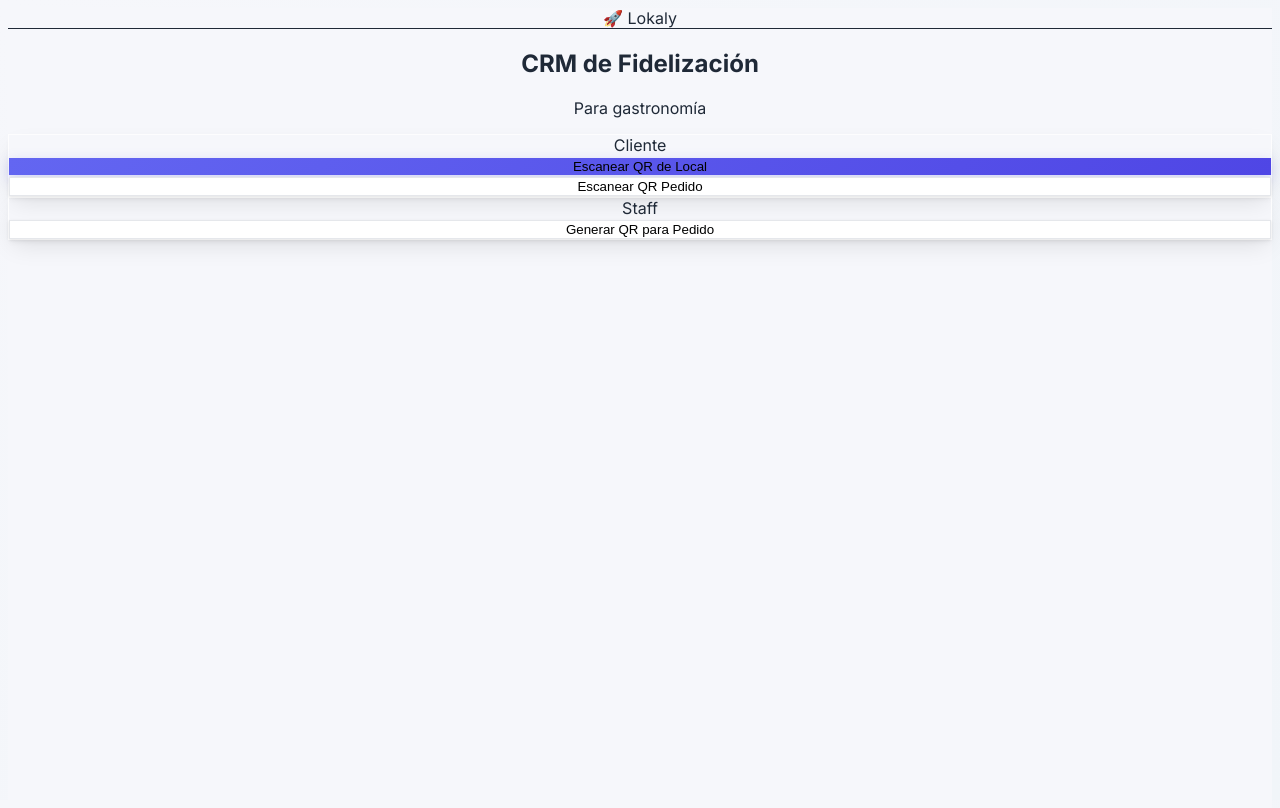
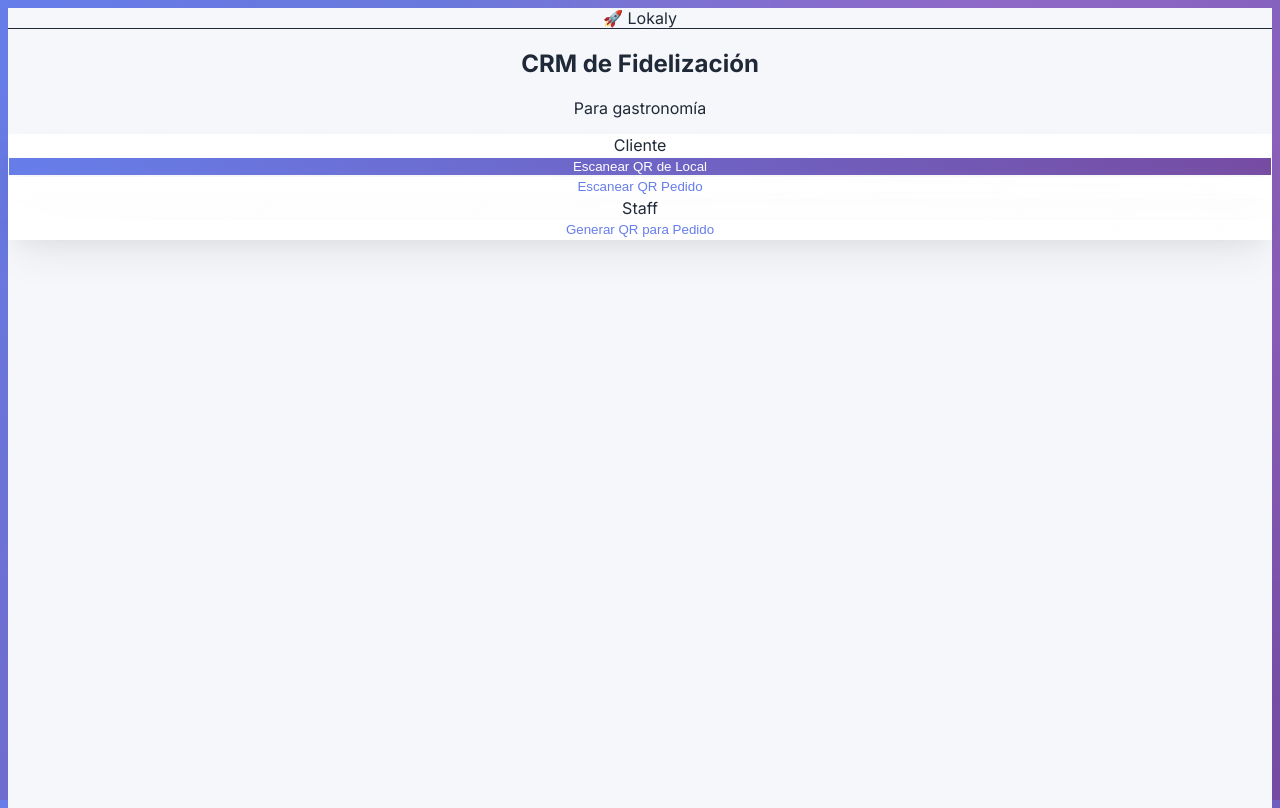
Before and after one commit to nicodeangelis/lokaly_cliente, a React (Vite) app in the folder apps/web/: page / in a window 1280 px wide. Built offline with nearby package versions, Linux system fonts and the light colour scheme; no server answers.

Commit message:
🎨 BEAUTIFUL UI OVERHAUL - FINAL VERSION

```diff
--- a/apps/web/src/components/AppShell.tsx
+++ b/apps/web/src/components/AppShell.tsx
@@ -7,23 +7,24 @@ export default function AppShell({ children, title='Lokaly', points }: Props){
       <header
         className="sticky top-0 z-40 backdrop-blur border-b"
         style={{
-          background: 'rgba(255, 255, 255, 0.8)',
+          background: 'linear-gradient(135deg, rgba(255,255,255,0.95) 0%, rgba(255,255,255,0.9) 100%)',
           backdropFilter: 'blur(20px)',
-          borderBottom: '1px solid rgba(0, 0, 0, 0.1)'
+          borderBottom: '1px solid rgba(255,255,255,0.3)',
+          boxShadow: '0 4px 20px -5px rgba(0, 0, 0, 0.1)'
         }}
       >
-        <div className="max-w-screen-sm mx-auto px-4 h-14 flex items-center justify-between">
-          <div className="font-semibold text-lg">{title}</div>
+        <div className="max-w-screen-sm mx-auto px-4 h-16 flex items-center justify-between">
+          <div className="font-bold text-xl" style={{color: '#667eea'}}>{title}</div>
           {typeof points === 'number' && (
             <div
-              className="text-sm px-3 py-1 rounded-full font-medium"
+              className="text-sm px-4 py-2 rounded-full font-bold"
               style={{
-                background: 'linear-gradient(135deg, #eef2ff 0%, #e0e7ff 100%)',
-                color: '#4338ca',
-                border: '1px solid rgba(99, 102, 241, 0.2)'
+                background: 'linear-gradient(135deg, #667eea 0%, #764ba2 100%)',
+                color: 'white',
+                boxShadow: '0 4px 15px -5px rgba(102, 126, 234, 0.4)'
               }}
             >
-              Puntos: {points}
+              {points} pts
             </div>
           )}
         </div>
--- a/apps/web/src/components/BottomNav.tsx
+++ b/apps/web/src/components/BottomNav.tsx
@@ -9,47 +9,64 @@ export function BottomNav(){
     <nav
       className="fixed bottom-0 inset-x-0 z-40 border-t safe-bottom"
       style={{
-        background: 'rgba(255, 255, 255, 0.95)',
+        background: 'linear-gradient(135deg, rgba(255,255,255,0.95) 0%, rgba(255,255,255,0.9) 100%)',
         backdropFilter: 'blur(20px)',
-        borderTop: '1px solid rgba(0, 0, 0, 0.1)'
+        borderTop: '1px solid rgba(255,255,255,0.3)',
+        boxShadow: '0 -4px 20px -5px rgba(0, 0, 0, 0.1)'
       }}
     >
-      <div className="max-w-screen-sm mx-auto grid grid-cols-4 py-2">
+      <div className="max-w-screen-sm mx-auto grid grid-cols-4 py-3">
         <NavLink
           to="/app/home"
-          className={({isActive})=>`${link} ${isActive?'font-semibold':''}`}
+          className={({isActive})=>`${link} ${isActive?'font-bold':''} transition-all duration-300`}
           style={({isActive}) => ({
-            color: isActive ? '#4338ca' : '#6b7280'
+            color: isActive ? '#667eea' : '#9ca3af',
+            transform: isActive ? 'translateY(-2px)' : 'translateY(0)'
           })}
         >
-          {<Home size={22}/>}Inicio
+          <div style={{filter: isActive ? 'drop-shadow(0 4px 8px rgba(102, 126, 234, 0.3))' : 'none'}}>
+            {<Home size={24}/>}
+          </div>
+          Inicio
         </NavLink>
         <NavLink
           to="/app/benefits"
-          className={({isActive})=>`${link} ${isActive?'font-semibold':''}`}
+          className={({isActive})=>`${link} ${isActive?'font-bold':''} transition-all duration-300`}
           style={({isActive}) => ({
-            color: isActive ? '#4338ca' : '#6b7280'
+            color: isActive ? '#667eea' : '#9ca3af',
+            transform: isActive ? 'translateY(-2px)' : 'translateY(0)'
           })}
         >
-          {<Gift size={22}/>}Beneficios
+          <div style={{filter: isActive ? 'drop-shadow(0 4px 8px rgba(102, 126, 234, 0.3))' : 'none'}}>
+            {<Gift size={24}/>}
+          </div>
+          Beneficios
         </NavLink>
         <NavLink
           to="/app/scan"
-          className={({isActive})=>`${link} ${isActive?'font-semibold':''}`}
+          className={({isActive})=>`${link} ${isActive?'font-bold':''} transition-all duration-300`}
           style={({isActive}) => ({
-            color: isActive ? '#4338ca' : '#6b7280'
+            color: isActive ? '#667eea' : '#9ca3af',
+            transform: isActive ? 'translateY(-2px)' : 'translateY(0)'
           })}
         >
-          {<ScanLine size={22}/>}Escanear
+          <div style={{filter: isActive ? 'drop-shadow(0 4px 8px rgba(102, 126, 234, 0.3))' : 'none'}}>
+            {<ScanLine size={24}/>}
+          </div>
+          Escanear
         </NavLink>
         <NavLink
           to="/app/profile"
-          className={({isActive})=>`${link} ${isActive?'font-semibold':''}`}
+          className={({isActive})=>`${link} ${isActive?'font-bold':''} transition-all duration-300`}
           style={({isActive}) => ({
-            color: isActive ? '#4338ca' : '#6b7280'
+            color: isActive ? '#667eea' : '#9ca3af',
+            transform: isActive ? 'translateY(-2px)' : 'translateY(0)'
           })}
         >
-          {<User size={22}/>}Perfil
+          <div style={{filter: isActive ? 'drop-shadow(0 4px 8px rgba(102, 126, 234, 0.3))' : 'none'}}>
+            {<User size={24}/>}
+          </div>
+          Perfil
         </NavLink>
       </div>
     </nav>
--- a/apps/web/src/components/Button.tsx
+++ b/apps/web/src/components/Button.tsx
@@ -2,35 +2,44 @@ import React from 'react'
 
 type Props = React.ButtonHTMLAttributes<HTMLButtonElement> & { variant?: 'primary'|'secondary'|'ghost' }
 export function Button({ variant='primary', className='', ...props }: Props){
-  const base = 'px-4 py-3 rounded-xl text-sm font-semibold disabled:opacity-60 disabled:pointer-events-none transition-all duration-200';
-  const map:any = {
-    primary: 'text-white border-0',
-    secondary: 'bg-white text-gray-700 border hover:bg-gray-50',
-    ghost: 'text-indigo-600 hover:bg-indigo-50 border-0'
-  }
+  const base = 'px-6 py-4 rounded-2xl text-sm font-bold disabled:opacity-60 disabled:pointer-events-none transition-all duration-300 hover:scale-105 active:scale-95';
 
   const getStyle = () => {
     switch(variant) {
       case 'primary':
         return {
-          background: 'linear-gradient(135deg, #6366f1 0%, #4f46e5 100%)',
-          boxShadow: '0 4px 14px 0 rgba(99, 102, 241, 0.25)'
+          background: 'linear-gradient(135deg, #667eea 0%, #764ba2 100%)',
+          color: 'white',
+          boxShadow: '0 10px 30px -10px rgba(102, 126, 234, 0.5), 0 4px 15px -5px rgba(0, 0, 0, 0.1)',
+          border: 'none',
+          position: 'relative',
+          overflow: 'hidden'
         }
       case 'secondary':
         return {
-          background: 'white',
-          border: '1px solid #e5e7eb',
-          boxShadow: '0 1px 3px 0 rgba(0, 0, 0, 0.1)'
+          background: 'linear-gradient(135deg, rgba(255,255,255,0.95) 0%, rgba(255,255,255,0.9) 100%)',
+          color: '#667eea',
+          boxShadow: '0 8px 25px -5px rgba(255,255,255,0.3), 0 4px 15px -5px rgba(0, 0, 0, 0.1)',
+          border: '1px solid rgba(255,255,255,0.3)',
+          backdropFilter: 'blur(10px)'
         }
       case 'ghost':
         return {
           background: 'transparent',
-          color: '#6366f1'
+          color: '#667eea',
+          boxShadow: 'none',
+          border: 'none'
         }
       default:
         return {}
     }
   }
 
-  return <button className={`${base} ${map[variant]} ${className}`} style={getStyle()} {...props} />
+  return (
+    <button
+      className={`${base} ${className}`}
+      style={getStyle()}
+      {...props}
+    />
+  )
 }
--- a/apps/web/src/components/Card.tsx
+++ b/apps/web/src/components/Card.tsx
@@ -2,13 +2,24 @@ import React, { PropsWithChildren } from 'react'
 export function Card({ children, className='' }: PropsWithChildren<{className?:string}>){
   return (
     <div
-      className={`bg-white rounded-2xl card-hover ${className}`}
+      className={`bg-white rounded-3xl card-hover ${className} relative overflow-hidden`}
       style={{
-        boxShadow: '0 10px 25px -5px rgba(0, 0, 0, 0.1), 0 4px 6px -2px rgba(0, 0, 0, 0.05)',
-        border: '1px solid rgba(255, 255, 255, 0.8)'
+        background: 'linear-gradient(135deg, rgba(255,255,255,0.95) 0%, rgba(255,255,255,0.9) 100%)',
+        boxShadow: '0 20px 40px -10px rgba(0, 0, 0, 0.1), 0 10px 20px -5px rgba(0, 0, 0, 0.05)',
+        border: '1px solid rgba(255, 255, 255, 0.8)',
+        backdropFilter: 'blur(10px)'
       }}
     >
-      {children}
+      {/* Subtle gradient overlay */}
+      <div
+        className="absolute inset-0 opacity-5"
+        style={{
+          background: 'radial-gradient(circle at 20% 80%, rgba(102, 126, 234, 0.3) 0%, transparent 50%)'
+        }}
+      />
+      <div className="relative z-10">
+        {children}
+      </div>
     </div>
   )
 }
--- a/apps/web/src/index.css
+++ b/apps/web/src/index.css
@@ -5,47 +5,100 @@
 :root { color-scheme: light; }
 html,body,#root { height: 100%; }
 body {
-  background: linear-gradient(135deg, #f6f7fb 0%, #f1f5f9 100%);
+  background: linear-gradient(135deg, #667eea 0%, #764ba2 100%);
+  background-attachment: fixed;
   color: #1f2937;
   font-family: Inter, ui-sans-serif, system-ui, -apple-system;
   -webkit-font-smoothing: antialiased;
   -moz-osx-font-smoothing: grayscale;
+  position: relative;
+}
+
+body::before {
+  content: '';
+  position: fixed;
+  top: 0;
+  left: 0;
+  width: 100%;
+  height: 100%;
+  background:
+    radial-gradient(circle at 20% 80%, rgba(120, 119, 198, 0.3) 0%, transparent 50%),
+    radial-gradient(circle at 80% 20%, rgba(255, 119, 198, 0.3) 0%, transparent 50%),
+    radial-gradient(circle at 40% 40%, rgba(120, 219, 255, 0.2) 0%, transparent 50%);
+  pointer-events: none;
+  z-index: -1;
 }
 
 a {
-  color: #4f46e5;
+  color: #667eea;
   text-decoration: underline;
   text-underline-offset: 2px;
-  transition: all 0.2s ease;
+  transition: all 0.3s ease;
 }
 
 a:hover {
-  color: #4338ca;
-  transform: translateY(-1px);
+  color: #764ba2;
+  transform: translateY(-2px);
+  text-shadow: 0 4px 8px rgba(102, 126, 234, 0.3);
 }
 
 button {
-  transition: all 0.2s ease;
+  transition: all 0.3s ease;
   transform-origin: center;
+  position: relative;
+  overflow: hidden;
+}
+
+button::before {
+  content: '';
+  position: absolute;
+  top: 0;
+  left: -100%;
+  width: 100%;
+  height: 100%;
+  background: linear-gradient(90deg, transparent, rgba(255,255,255,0.2), transparent);
+  transition: left 0.5s;
+}
+
+button:hover::before {
+  left: 100%;
 }
 
 button:hover {
-  transform: translateY(-2px);
-  box-shadow: 0 8px 25px -5px rgba(0, 0, 0, 0.15);
+  transform: translateY(-3px);
+  box-shadow: 0 15px 35px -10px rgba(0, 0, 0, 0.2);
 }
 
 button:active {
-  transform: scale(0.98) translateY(0);
+  transform: scale(0.95) translateY(-1px);
 }
 
 /* Beautiful card hover effects */
 .card-hover {
-  transition: all 0.3s ease;
+  transition: all 0.4s cubic-bezier(0.175, 0.885, 0.32, 1.275);
+  position: relative;
+}
+
+.card-hover::before {
+  content: '';
+  position: absolute;
+  top: 0;
+  left: 0;
+  right: 0;
+  bottom: 0;
+  background: linear-gradient(135deg, rgba(255,255,255,0.1) 0%, transparent 100%);
+  opacity: 0;
+  transition: opacity 0.3s ease;
+  border-radius: inherit;
+}
+
+.card-hover:hover::before {
+  opacity: 1;
 }
 
 .card-hover:hover {
-  transform: translateY(-4px);
-  box-shadow: 0 20px 40px -10px rgba(0, 0, 0, 0.15);
+  transform: translateY(-8px) scale(1.02);
+  box-shadow: 0 25px 50px -12px rgba(0, 0, 0, 0.25);
 }
 
 /* Safe area iOS para bottom nav */
@@ -55,18 +108,31 @@ button:active {
 
 /* Custom scrollbar */
 ::-webkit-scrollbar {
-  width: 6px;
+  width: 8px;
 }
 
 ::-webkit-scrollbar-track {
-  background: transparent;
+  background: rgba(255,255,255,0.1);
+  border-radius: 4px;
 }
 
 ::-webkit-scrollbar-thumb {
-  background: rgba(99, 102, 241, 0.3);
-  border-radius: 3px;
+  background: linear-gradient(135deg, #667eea 0%, #764ba2 100%);
+  border-radius: 4px;
+  border: 2px solid rgba(255,255,255,0.1);
 }
 
 ::-webkit-scrollbar-thumb:hover {
-  background: rgba(99, 102, 241, 0.5);
+  background: linear-gradient(135deg, #764ba2 0%, #667eea 100%);
 }
+
+/* Beautiful text selection */
+::selection {
+  background: rgba(102, 126, 234, 0.3);
+  color: #1f2937;
+}
+
+/* Smooth page transitions */
+* {
+  transition: color 0.2s ease, background-color 0.2s ease, border-color 0.2s ease;
+}
```
Also changed, not shown: apps/web/src/routes/dashboard.tsx (+60 -14 lines).
